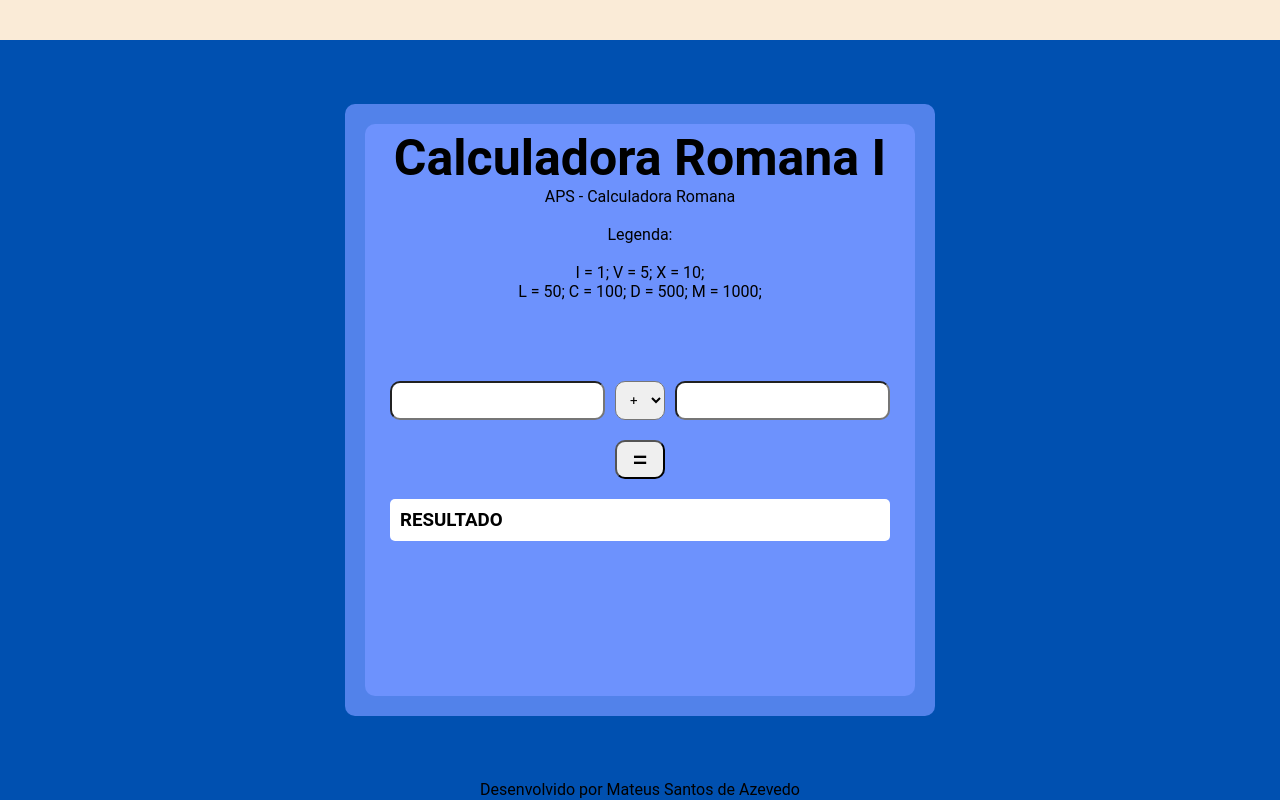
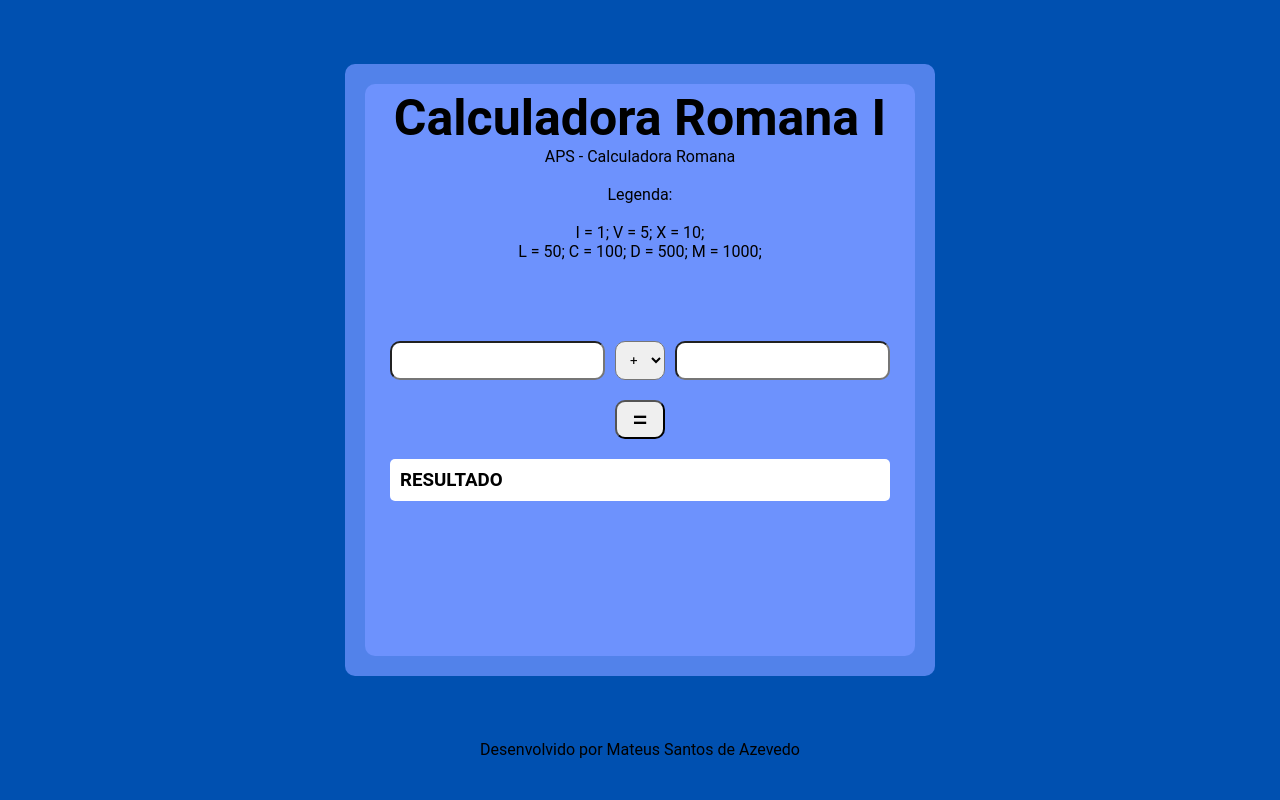
Before and after one commit to mateus-azevedo/aps-calculadora-romana-desenv-web, a website: page index.html in a window 1280 px wide. Drawn offline with Linux system fonts and the light colour scheme.

Commit message:
removido a tag nav

```diff
--- a/index.html
+++ b/index.html
@@ -9,8 +9,6 @@
   </head>
   <body>
     <div class="container">
-      <nav></nav>
-
       <main>
         <div class="principal-container">
           <div class="principal-content">
--- a/style.css
+++ b/style.css
@@ -14,11 +14,6 @@ body {
 .container {
   width: 100vw;
   height: 100vh;
-}
-
-nav {
-  height: 5%;
-  background-color: antiquewhite;
 }
 
 main {
```
